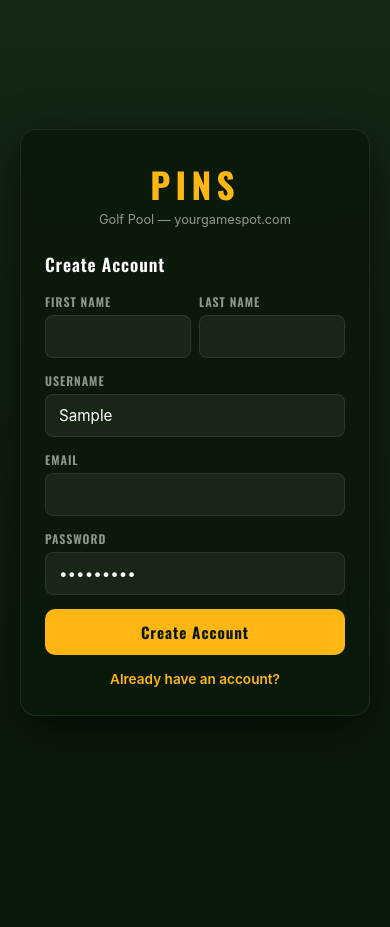
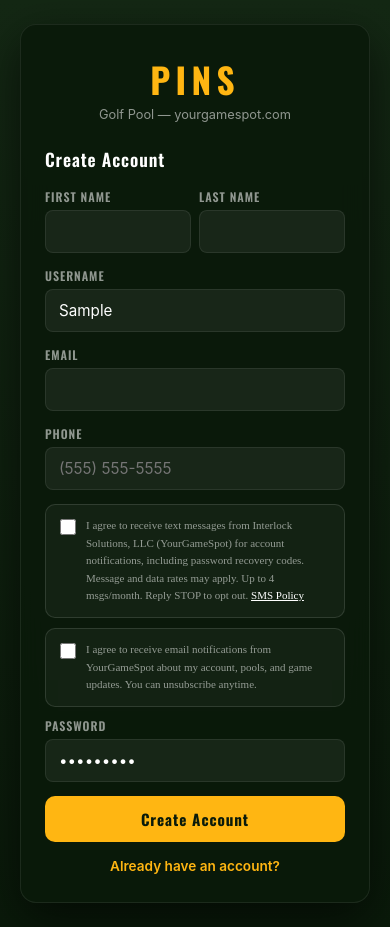
Before and after one commit to jswayman/Pins, a React (Vite) app in the folder client/: page / in a window 390 px wide. Both pictures are taken after typing "Sample", "Sample123" into the empty fields and a click on the button "Create account". Before the commit the page ends 844 px from the top, so only its background shows below. Built offline with nearby package versions, Linux system fonts and the light colour scheme; no server answers.

Commit message:
Make create-account SMS and email opt-ins visible above the fold
Move notification consent to sit after phone/email (before avatar),
add email opt-in, and keep both unchecked by default.

```diff
--- a/client/src/components/AuthScreen.jsx
+++ b/client/src/components/AuthScreen.jsx
@@ -5,10 +5,24 @@ import S, { C } from "./styles";
 
 const MODES = { login: "login", signup: "signup", forgot: "forgot" };
 
+const optInLabel = {
+  display: "flex",
+  alignItems: "flex-start",
+  gap: 10,
+  cursor: "pointer",
+  padding: "12px 14px",
+  background: "rgba(255,255,255,0.04)",
+  border: `1px solid ${C.borderMid}`,
+  borderRadius: 10,
+  marginBottom: 10,
+};
+
 export default function AuthScreen() {
   const { login: authLogin } = useAuth();
   const [mode, setMode]       = useState(MODES.login);
-  const [form, setForm]       = useState({ username: "", email: "", password: "", firstName: "", lastName: "" });
+  const [form, setForm]       = useState({ username: "", email: "", phone: "", password: "", firstName: "", lastName: "" });
+  const [smsOptIn, setSmsOptIn]     = useState(false);
+  const [emailOptIn, setEmailOptIn] = useState(false);
   const [error, setError]     = useState("");
   const [info, setInfo]       = useState("");
   const [loading, setLoading] = useState(false);
@@ -26,8 +40,11 @@ export default function AuthScreen() {
       } else if (mode === MODES.signup) {
         const { user, token } = await signup({
           username: form.username, email: form.email,
+          phone: form.phone || undefined,
           password: form.password,
           first_name: form.firstName, last_name: form.lastName,
+          smsOptIn,
+          emailOptIn,
         });
         authLogin(user, token);
       } else {
@@ -86,6 +103,46 @@ export default function AuthScreen() {
             </div>
           )}
 
+          {mode === MODES.signup && (
+            <div style={S.formGroup}>
+              <label style={S.label}>Phone</label>
+              <input style={S.input} type="tel" value={form.phone} onChange={set("phone")} placeholder="(555) 555-5555" autoComplete="tel" />
+            </div>
+          )}
+
+          {/* Opt-ins immediately after contact fields so they stay on-screen */}
+          {mode === MODES.signup && (
+            <>
+              <label style={optInLabel}>
+                <input
+                  type="checkbox"
+                  checked={smsOptIn}
+                  onChange={e => setSmsOptIn(e.target.checked)}
+                  style={{ marginTop: 2, width: 16, height: 16, flexShrink: 0, accentColor: C.gold, cursor: "pointer" }}
+                />
+                <span style={{ fontSize: 11, color: C.textDim, lineHeight: 1.6 }}>
+                  I agree to receive text messages from Interlock Solutions, LLC (YourGameSpot) for account
+                  notifications, including password recovery codes. Message and data rates may apply.
+                  Up to 4 msgs/month. Reply STOP to opt out.{" "}
+                  <a href="https://yourgamespot.com/sms-policy.html" target="_blank" rel="noreferrer"
+                    style={{ color: C.text, textDecoration: "underline" }}>SMS Policy</a>
+                </span>
+              </label>
+              <label style={optInLabel}>
+                <input
+                  type="checkbox"
+                  checked={emailOptIn}
+                  onChange={e => setEmailOptIn(e.target.checked)}
+                  style={{ marginTop: 2, width: 16, height: 16, flexShrink: 0, accentColor: C.gold, cursor: "pointer" }}
+                />
+                <span style={{ fontSize: 11, color: C.textDim, lineHeight: 1.6 }}>
+                  I agree to receive email notifications from YourGameSpot about my account, pools, and game
+                  updates. You can unsubscribe anytime.
+                </span>
+              </label>
+            </>
+          )}
+
           {mode !== MODES.forgot && (
             <div style={S.formGroup}>
               <label style={S.label}>Password</label>
```
